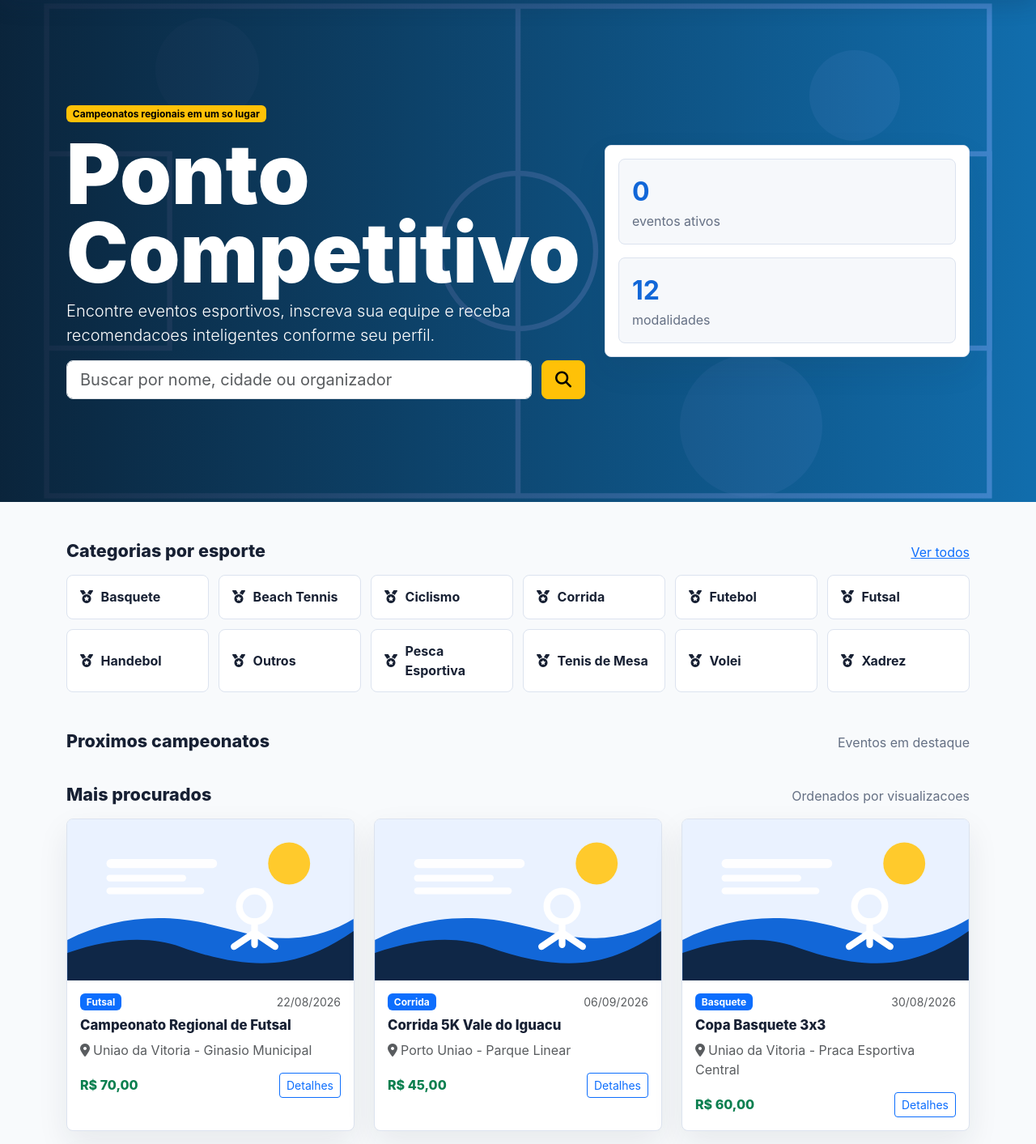
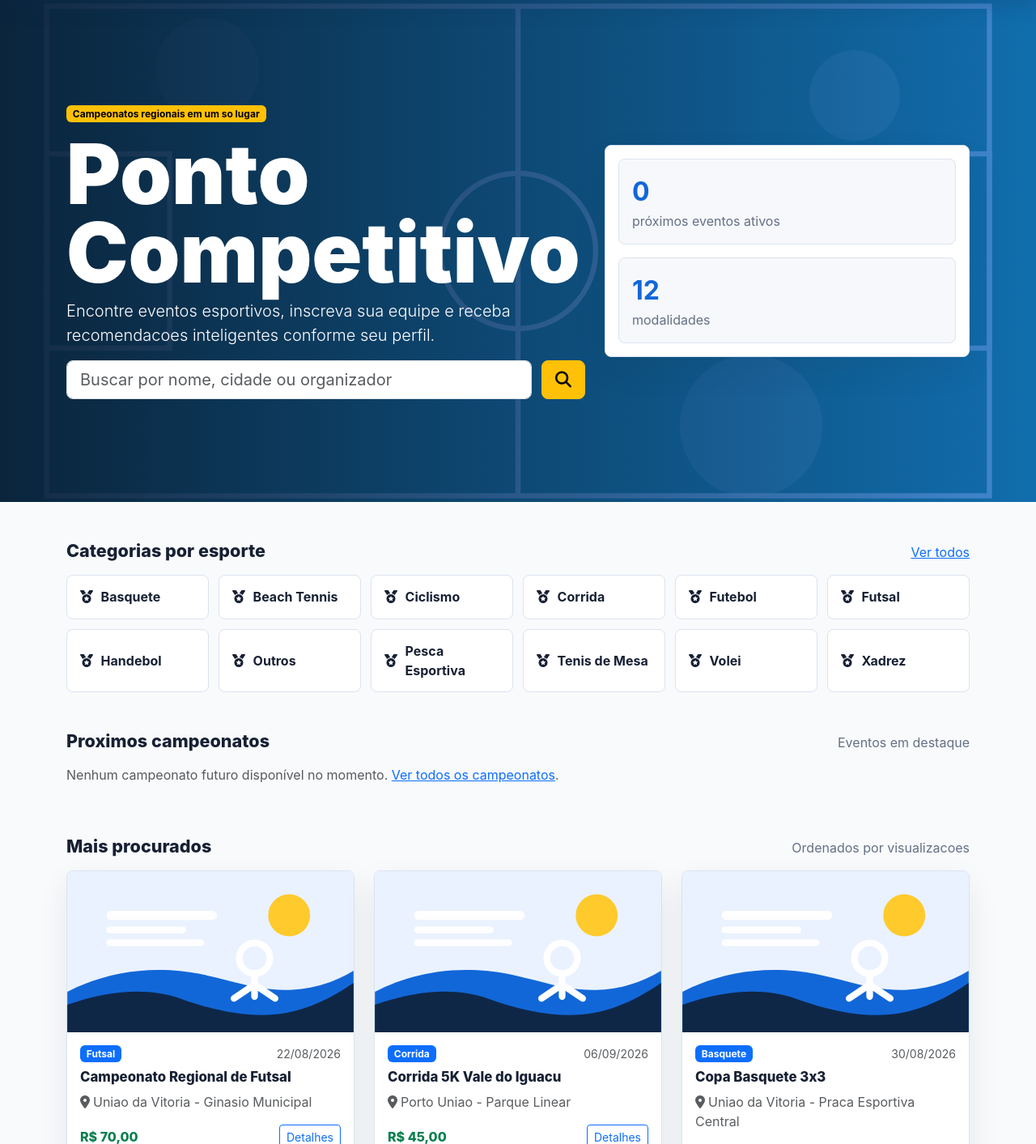
Before and after one commit to Luciano55556123/sportconnect, a PHP site: page / in a window 1280 px wide. Shown: the part 56-1469 px from the top of the page at 81% size. Run offline with PHP 8.4, Linux system fonts and the light colour scheme; data comes from the database, SQL or seed files in the repository; classes that the project's autoload settings leave out are loaded by file name; some libraries are stand-ins or nearby versions.

Commit message:
fix: aprimorar pesquisa, contador e busca index.php

```diff
--- a/app/Views/home/index.php
+++ b/app/Views/home/index.php
@@ -7,12 +7,12 @@
                 <p class="lead">Encontre eventos esportivos, inscreva sua equipe e receba recomendacoes inteligentes conforme seu perfil.</p>
                 <form class="search-bar" action="<?= url('/campeonatos') ?>" method="get">
                     <input class="form-control form-control-lg" name="q" placeholder="Buscar por nome, cidade ou organizador">
-                    <button class="btn btn-warning btn-lg"><i class="fa-solid fa-magnifying-glass"></i></button>
+                    <button class="btn btn-warning btn-lg" aria-label="Pesquisar campeonatos"><i class="fa-solid fa-magnifying-glass"></i></button>
                 </form>
             </div>
             <div class="col-lg-5">
                 <div class="hero-panel">
-                    <div class="stat"><strong><?= count($featured) ?></strong><span>eventos ativos</span></div>
+                    <div class="stat"><strong><?= (int) ($upcomingCount ?? count($featured)) ?></strong><span>próximos eventos ativos</span></div>
                     <div class="stat"><strong><?= count($sports) ?></strong><span>modalidades</span></div>
                 </div>
             </div>
@@ -33,6 +33,7 @@
     <div class="section-heading"><h2>Proximos campeonatos</h2><span>Eventos em destaque</span></div>
     <div class="row g-4">
         <?php foreach ($featured as $event): require BASE_PATH . '/app/Views/championships/_card.php'; endforeach; ?>
+        <?php if (!$featured): ?><p class="text-muted">Nenhum campeonato futuro disponível no momento. <a href="<?= url('/campeonatos') ?>">Ver todos os campeonatos</a>.</p><?php endif; ?>
     </div>
 </section>
 
@@ -40,5 +41,6 @@
     <div class="section-heading"><h2>Mais procurados</h2><span>Ordenados por visualizacoes</span></div>
     <div class="row g-4">
         <?php foreach ($mostViewed as $event): require BASE_PATH . '/app/Views/championships/_card.php'; endforeach; ?>
+        <?php if (!$mostViewed): ?><p class="text-muted">Nenhum campeonato encontrado.</p><?php endif; ?>
     </div>
 </section>
```
